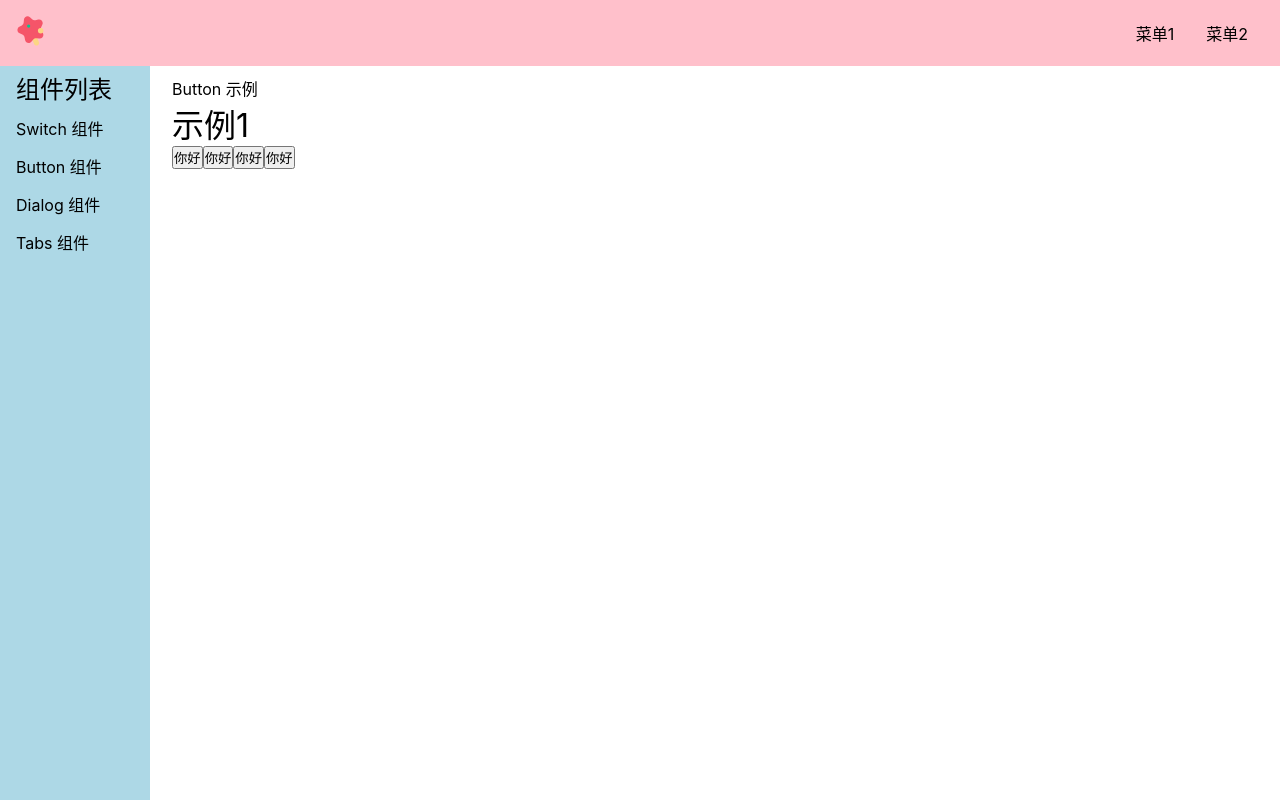
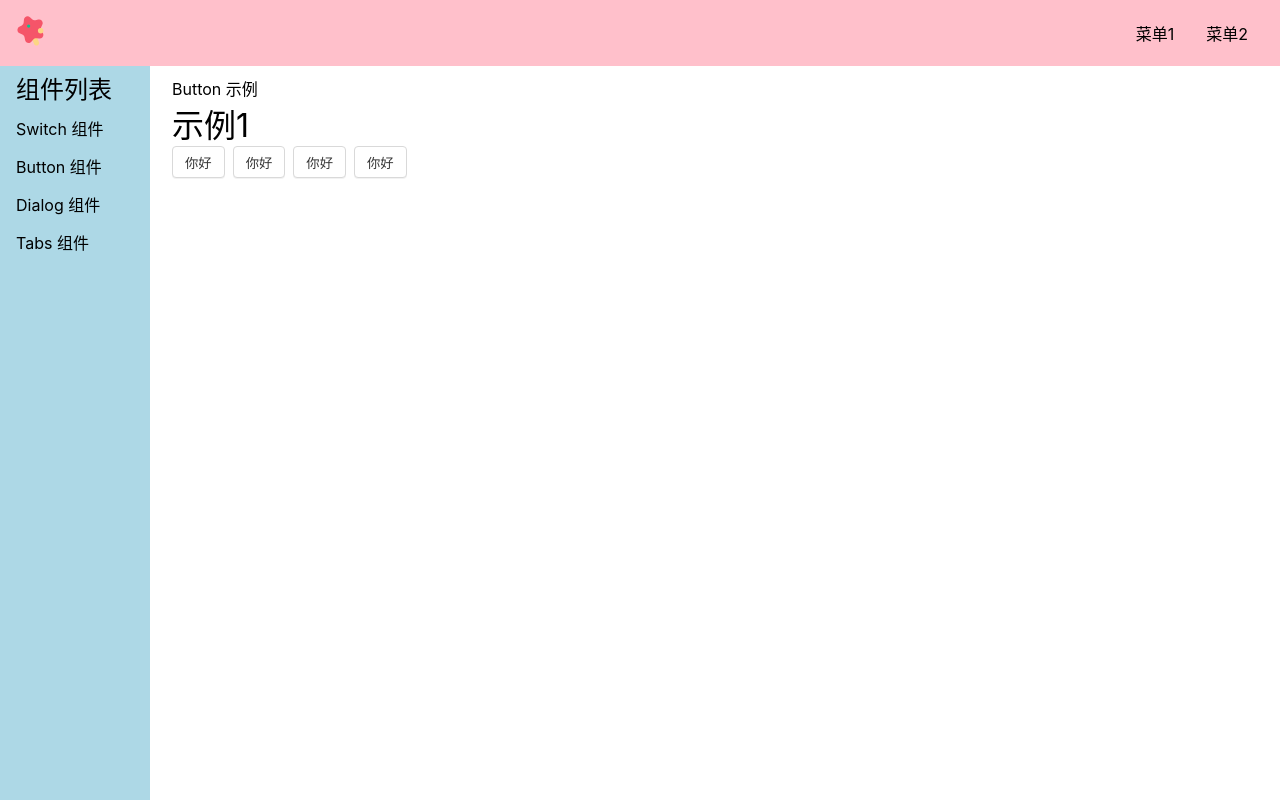
Before and after one commit to EvelynWXY/jelly-ui, a Vue app: page /#/doc/button in a window 1280 px wide. Built offline with nearby package versions, Linux system fonts and the light colour scheme.

Commit message:
基础样式

```diff
--- a/src/libs/Button.vue
+++ b/src/libs/Button.vue
@@ -18,7 +18,43 @@ export default {
 </script>
 
 <style lang="scss" scoped>
-div {
-    border: 1px solid red;
+$h: 32px;
+$border-color: #d9d9d9;
+$color: #333;
+$blue: #0986ff;
+$radius: 4px;
+
+.xingzi-button {
+    box-sizing: border-box;
+    height: $h;
+    padding: 0 12px;
+    cursor: pointer;
+    display: inline-flex;
+    justify-content: center;
+    align-items: center;
+    white-space: nowrap;
+    background: white;
+    color: $color;
+    border: 1px solid $border-color;
+    border-radius: $radius;
+    box-shadow: 0 1px 0 fade-out($color: #000000, $amount: 0.95);
+
+    &+& {
+        margin-left: 8px;
+    }
+
+    &:hover,
+    &:focus {
+        color: $blue;
+        border-color: $blue;
+    }
+
+    &:focus {
+        outline: none;
+    }
+
+    &::-moz-focus-inner {
+        border: 0;
+    }
 }
 </style>
```
